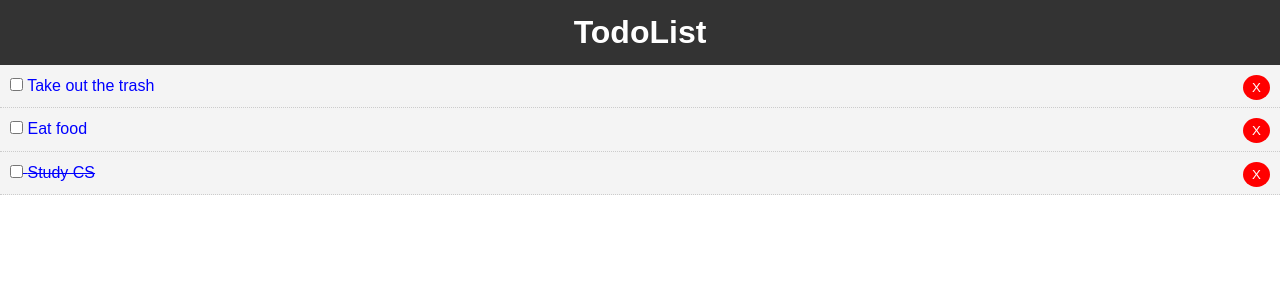
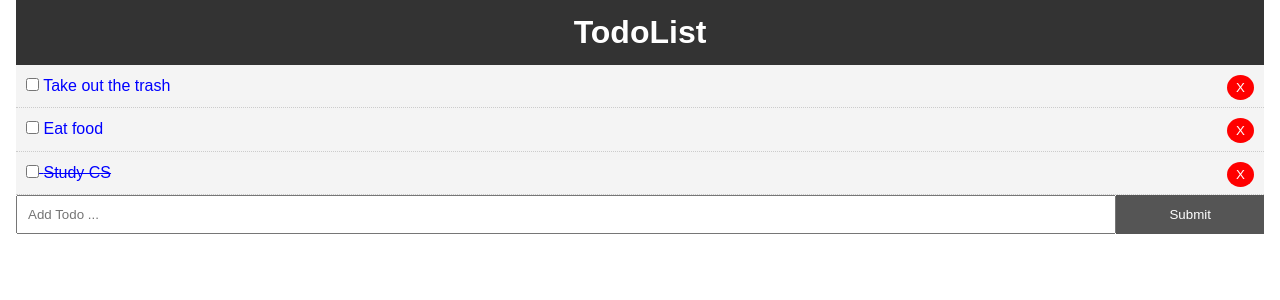
Before and after one commit to cejiofor/react-crash-todolist, a React (Create React App) app: page / in a window 1280 px wide. Shown: the top 300 px of the page. Built offline with nearby package versions, Linux system fonts and the light colour scheme.

Commit message:
Create and implement AddTodo component
Create AddTodo component to add todo items to the list

```diff
--- a/src/App.css
+++ b/src/App.css
@@ -13,3 +13,16 @@
   color: #333;
   text-decoration: none;
 }
+
+.container {
+  padding: 0 1rem;
+}
+
+.btn {
+  display: inline-block;
+  border: none;
+  background: #555;
+  color: white;
+  padding:  7px 20px;
+  cursor: pointer;
+}
--- a/src/App.js
+++ b/src/App.js
@@ -2,6 +2,7 @@
 import './App.css';
 import Header from './components/layout/Header';
 import Todos from './components/Todos';
+import AddTodo from './components/AddTodo';
 
 class App extends Component {
   state = {
@@ -51,8 +52,11 @@
     console.log(this.state.todos);
     return (
       <div className="App">
-        <Header/>
-        <Todos todos = {this.state.todos} toggleComplete = {this.toggleComplete} delTodo = {this.delTodo}/>
+        <div className='container'>
+          <Header/>
+          <Todos todos = {this.state.todos} toggleComplete = {this.toggleComplete} delTodo = {this.delTodo}/>
+          <AddTodo/>
+        </div>
       </div>
     );
   }
--- /dev/null
+++ b/src/components/AddTodo.js
@@ -0,0 +1,24 @@
+import React, { Component } from 'react'
+
+export class AddTodo extends Component {
+    state = {
+        title: '',
+        email: ''
+    }
+
+    // onChange = (e) => this.setState({ title: e.target.value});\
+    // Improvment on code above, use e.target.name to update multiple states entries on a form
+    onChange = (e) => this.setState({ [e.target.name]: e.target.value});
+
+    render() {
+        return (
+            <form style={{display: 'flex'}}>
+                <input type='text' name='title' style={{flex: '10', padding: '10px'}} placeholder="Add Todo ..." value={this.state.title} onChange={this.onChange}/>
+                {/* <input type='email' name='email' style={{flex: '10', padding: '10px'}} placeholder="test@gmail" value={this.state.email} onChange={this.onChange}/> */}
+                <input type='submit' value='Submit' className='btn' style={{flex: '1'}} />
+            </form>
+        )
+    }
+}
+
+export default AddTodo
```
